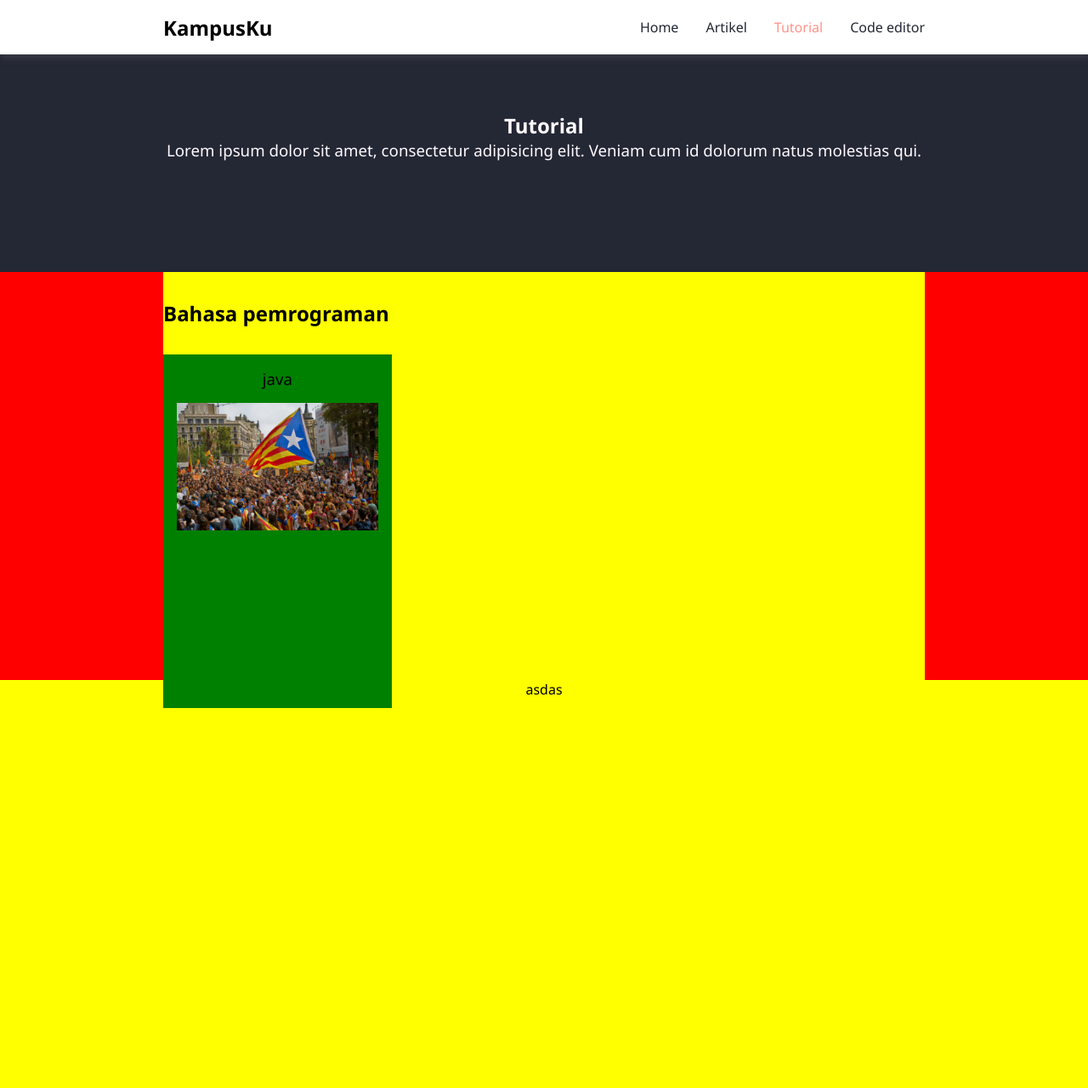
After one commit to guntekhunter/kampusku, a PHP site: page /halaman/tutorial.html in a window 1280 px wide. The commit adds this page. Shown: the whole page at 85% size. Run offline with PHP 8.4, Linux system fonts and the light colour scheme.

Commit message:
hover card artikel halaman tutorial

```diff
--- a/css/artikel.css
+++ b/css/artikel.css
@@ -5,7 +5,7 @@
     display: flex;
     justify-content: space-around;
 }
-.artikel section.satu{
+section.dark-header{
     background: #242734;
     height: 40vh;
     width: 100%;
@@ -50,6 +50,11 @@
     padding: 1rem 0rem;
     justify-content: center;
     display: flex;
+}
+.card:hover{
+    transform: scale(1.01);
+    box-shadow: .2px .2px 4px rgba(0, 0, 0, 0.205);
+    transition-duration: .2s;
 }
 .card-container{
     display: block;
--- a/css/style.css
+++ b/css/style.css
@@ -130,6 +130,11 @@ div.cover{
     color: #FEFAFE;
     border: .1rem solid #FEFAFE;
 }
+.tombol-tiga{
+    background:#242734;
+    color:#FEFAFE;
+    margin-right: 2rem;
+}
 .image1{
     width: 50%;
     height:auto;
@@ -175,6 +180,7 @@ div.text2{
 .home section.tiga{
     width:100%;
     height:60vh;
+    background: #FD9388;
     display: flex;
     justify-content: space-around;
 
@@ -201,7 +207,7 @@ img.gambar3{
 }
 div.text3{
     width:60%;
-    color:#242734;
+    color: #FEFAFE;
     align-items: center;
 }
 .judul3{
--- /dev/null
+++ b/css/tutorial.css
@@ -0,0 +1,32 @@
+/* section satu */
+.tutorial section.dua{
+    background: red;
+    height: 60vh;
+    width: 100%;
+    display: flex;
+    justify-content: space-around;
+
+
+}
+.card-wrapper{
+    background: yellow;
+    width: 100%;
+    height: 100%;
+    justify-content: space-around;
+    padding: 2rem 0rem;
+}
+.tutorial .card{
+    background: green;
+    display: block;
+    height: 100%;
+}
+.card-image{
+    padding:1rem;
+}
+.tutorial section.tiga{
+    background: yellow;
+    height: 60vh;
+    width: 100%;
+    display: flex;
+    justify-content: space-around;
+}
--- a/halaman/artikel.html
+++ b/halaman/artikel.html
@@ -17,12 +17,12 @@
             <ul>
                 <li><a href="../index.html">Home</a></li>
                 <li><a href="#" class="aktif">Artikel</a></li>
-                <li><a href="#">Tutorial</a></li>
+                <li><a href="./tutorial.html">Tutorial</a></li>
                 <li><a href="#">Code editor</a></li>
             </ul>
         </nav>
     </header>
-    <section class="satu">
+    <section class="dark-header">
         <div class="container container-artikel">
             <div class="header">
                 <h1 class="putih">Artikel</h1>
--- /dev/null
+++ b/halaman/tutorial.html
@@ -0,0 +1,59 @@
+<!DOCTYPE html>
+<html lang="en">
+
+<head>
+    <meta charset="UTF-8">
+    <meta http-equiv="X-UA-Compatible" content="IE=edge">
+    <meta name="viewport" content="width=device-width, initial-scale=1.0">
+    <link rel="stylesheet" href="../css/style.css">
+    <link rel="stylesheet" href="../css/artikel.css">
+    <link rel="stylesheet" href="../css/tutorial.css">
+    <title>Document</title>
+</head>
+
+<body class="tutorial">
+    <header>
+        <nav>
+            <h1 style="cursor:context-menu">KampusKu</h1>
+            <ul>
+                <li><a href="../index.html">Home</a></li>
+                <li><a href="./artikel.html">Artikel</a></li>
+                <li><a href="#" class="aktif">Tutorial</a></li>
+                <li><a href="#">Code editor</a></li>
+            </ul>
+        </nav>
+    </header>
+    <section class="dark-header">
+        <div class="container container-artikel">
+            <div class="header">
+                <h1 class="putih">Tutorial</h1>
+                <h3 class="putih">Lorem ipsum dolor sit amet, consectetur adipisicing elit. Veniam cum id dolorum natus
+                    molestias qui.
+                </h3>
+            </div>
+        </div>
+    </section>
+    <section class="dua">
+        <div class="container">
+            <div class="card-wrapper">
+                <h1>Bahasa pemrograman</h1>
+                <div class="gap"></div>
+                <div class="gap"></div>
+                <div class="card">
+                    <div class="card-text">
+                        <h3>java</h3>
+                    </div>
+                    <div class="card-image">
+                        <img src="../image/artikel page/Image 9.png" alt="">
+                    </div>
+                </div>
+            </div>
+        </div>
+    </section>
+    <section class="tiga">
+        asdas
+    </section>
+
+</body>
+
+</html>
```
Also changed, not shown: index.html (+8 -1 lines).
